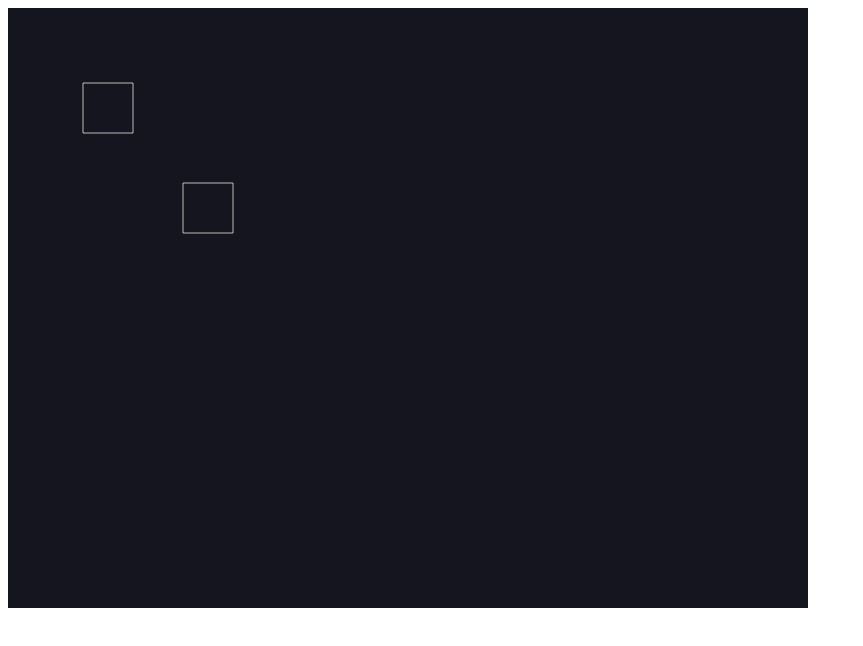
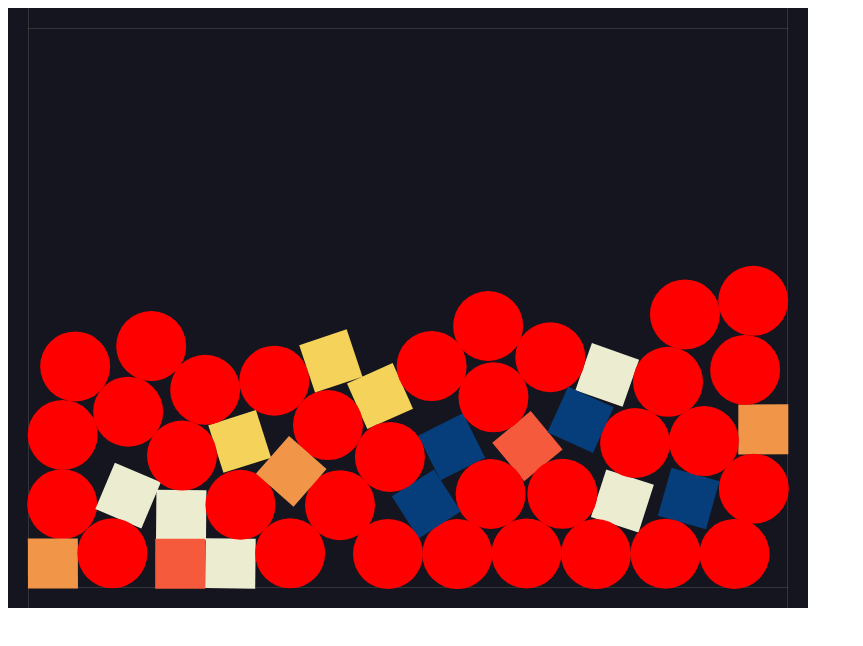
Before and after one commit to k-e-r/study, a plain HTML site: page maze/index.html in a window 1280 px wide. Shown: the whole page, without its empty margins (0-863 px from the left). Drawn offline with nearby package versions, Linux system fonts and the light colour scheme.

Commit message:
add material

```diff
--- a/maze/index.html
+++ b/maze/index.html
@@ -5,7 +5,7 @@
   <meta http-equiv="X-UA-Compatible" content="IE=edge">
   <meta name="viewport" content="width=device-width, initial-scale=1.0">
   <title>Document</title>
-  <script src="https://cdnjs.cloudflare.com/ajax/libs/matter-js/0.14.2/matter.min.js"></script>
+  <script crossorigin="anonymous" src="https://cdnjs.cloudflare.com/ajax/libs/matter-js/0.14.2/matter.min.js"></script>
 </head>
 <body>
   <script src="index.js"></script>
--- a/maze/index.js
+++ b/maze/index.js
@@ -1,26 +1,54 @@
-const { Engine, Render, Runner, World, Bodies } = Matter;
+const { Engine, Render, Runner, World, Bodies, MouseConstraint, Mouse } =
+  Matter;
+
+const width = 800;
+const height = 600;
 
 const engine = Engine.create();
 const { world } = engine;
 const render = Render.create({
   element: document.body,
   engine: engine,
-  Options: {
-    width: 800,
-    height: 600,
+  options: {
+    wireframes: false,
+    width,
+    height,
   },
 });
 Render.run(render);
 Runner.run(Runner.create(), engine);
 
-const shape = Bodies.rectangle(200, 200, 50, 50, {
-  isStatic: true,
-});
-console.log(shape);
-World.add(world, shape);
+World.add(
+  world,
+  MouseConstraint.create(engine, {
+    mouse: Mouse.create(render.canvas),
+  })
+);
 
-const shape2 = Bodies.rectangle(100, 100, 50, 50, {
-  isStatic: true,
-});
-console.log(shape2);
-World.add(world, shape2);
+// Walls
+const walls = [
+  Bodies.rectangle(400, 0, 800, 40, { isStatic: true }),
+  Bodies.rectangle(400, 600, 800, 40, { isStatic: true }),
+  Bodies.rectangle(0, 300, 40, 600, { isStatic: true }),
+  Bodies.rectangle(800, 300, 40, 600, { isStatic: true }),
+];
+World.add(world, walls);
+
+// Random Shapes
+for (let i = 0; i < 50; i++) {
+  if (Math.random() > 0.5) {
+    World.add(
+      world,
+      Bodies.rectangle(Math.random() * width, Math.random() * height, 50, 50)
+    );
+  } else {
+    World.add(
+      world,
+      Bodies.circle(Math.random() * width, Math.random() * height, 35, {
+        render: {
+          fillStyle: 'red',
+        },
+      })
+    );
+  }
+}
```
